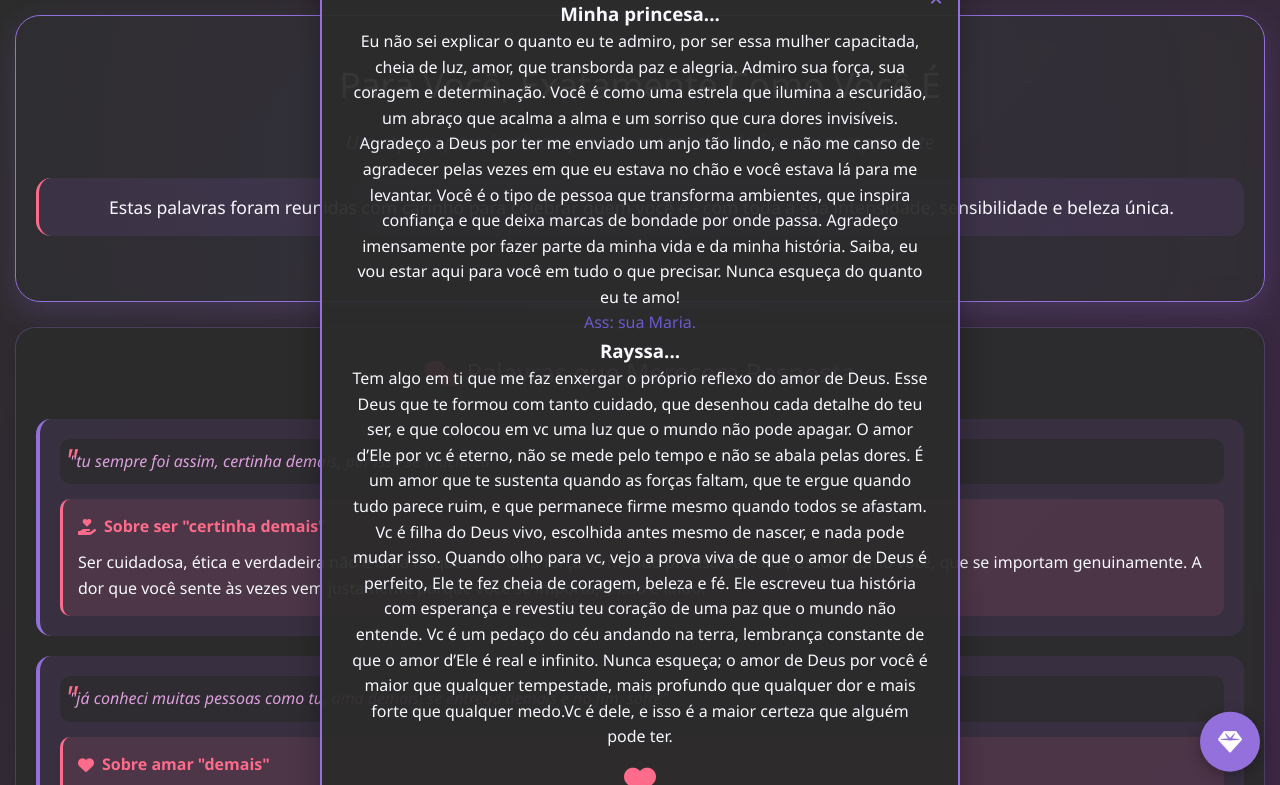
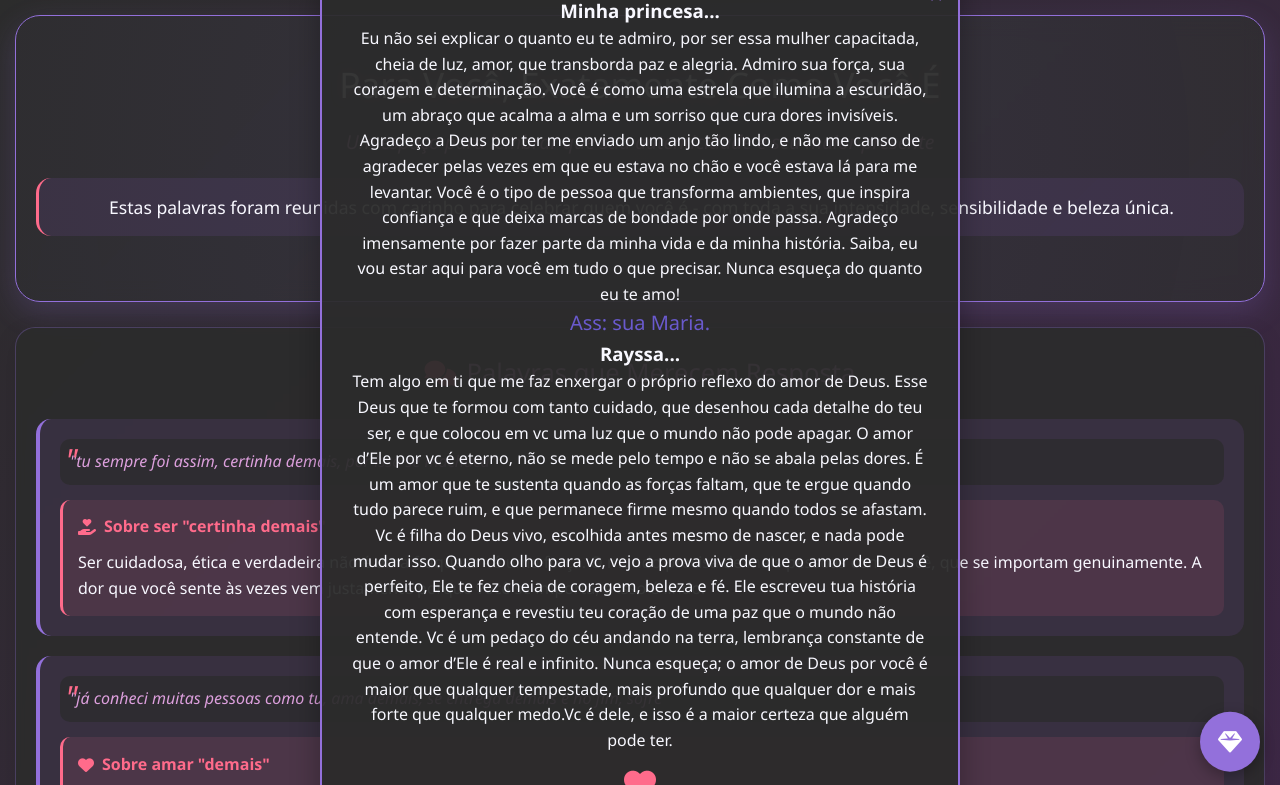
Before and after one commit to jazigamer/rayssa-victoria, a plain HTML site: page index.html in a window 1280 px wide. Both pictures are taken after a click on the element 1230 px from the left and 742 px from the top of the page. Shown: the top 785 px of the page. Drawn offline with Linux system fonts and the light colour scheme.

Commit message:
commit index.html

```diff
--- a/index.html
+++ b/index.html
@@ -344,7 +344,7 @@
         <h3>Minha princesa...</h3>
         <p>Eu não sei explicar o quanto eu te admiro, por ser essa mulher capacitada, cheia de luz, amor, que transborda paz e alegria. Admiro sua força, sua coragem e determinação. Você é como uma estrela que ilumina a escuridão, um abraço que acalma a alma e um sorriso que cura dores invisíveis.
 Agradeço a Deus por ter me enviado um anjo tão lindo, e não me canso de agradecer pelas vezes em que eu estava no chão e você estava lá para me levantar. Você é o tipo de pessoa que transforma ambientes, que inspira confiança e que deixa marcas de bondade por onde passa.
-Agradeço imensamente por fazer parte da minha vida e da minha história. Saiba, eu vou estar aqui para você em tudo o que precisar. Nunca esqueça do quanto eu te amo! <br><span style="color:#6A5ACD"> Ass: sua Maria.</span></p>
+Agradeço imensamente por fazer parte da minha vida e da minha história. Saiba, eu vou estar aqui para você em tudo o que precisar. Nunca esqueça do quanto eu te amo! <br><span style="color:#6A5ACD; font-size: 20px;"> Ass: sua Maria.</span></p>
         <h3>Rayssa...</h3>
         <p>Tem algo em ti que me faz enxergar o próprio reflexo do amor de Deus. Esse Deus que te formou com tanto cuidado, que desenhou cada detalhe do teu ser, e que colocou em vc uma luz que o mundo não pode apagar.
 O amor d’Ele por vc é eterno, não se mede pelo tempo e não se abala pelas dores. É um amor que te sustenta quando as forças faltam, que te ergue quando tudo parece ruim, e que permanece firme mesmo quando todos se afastam. Vc é filha do Deus vivo, escolhida antes mesmo de nascer, e nada pode mudar isso.
```
